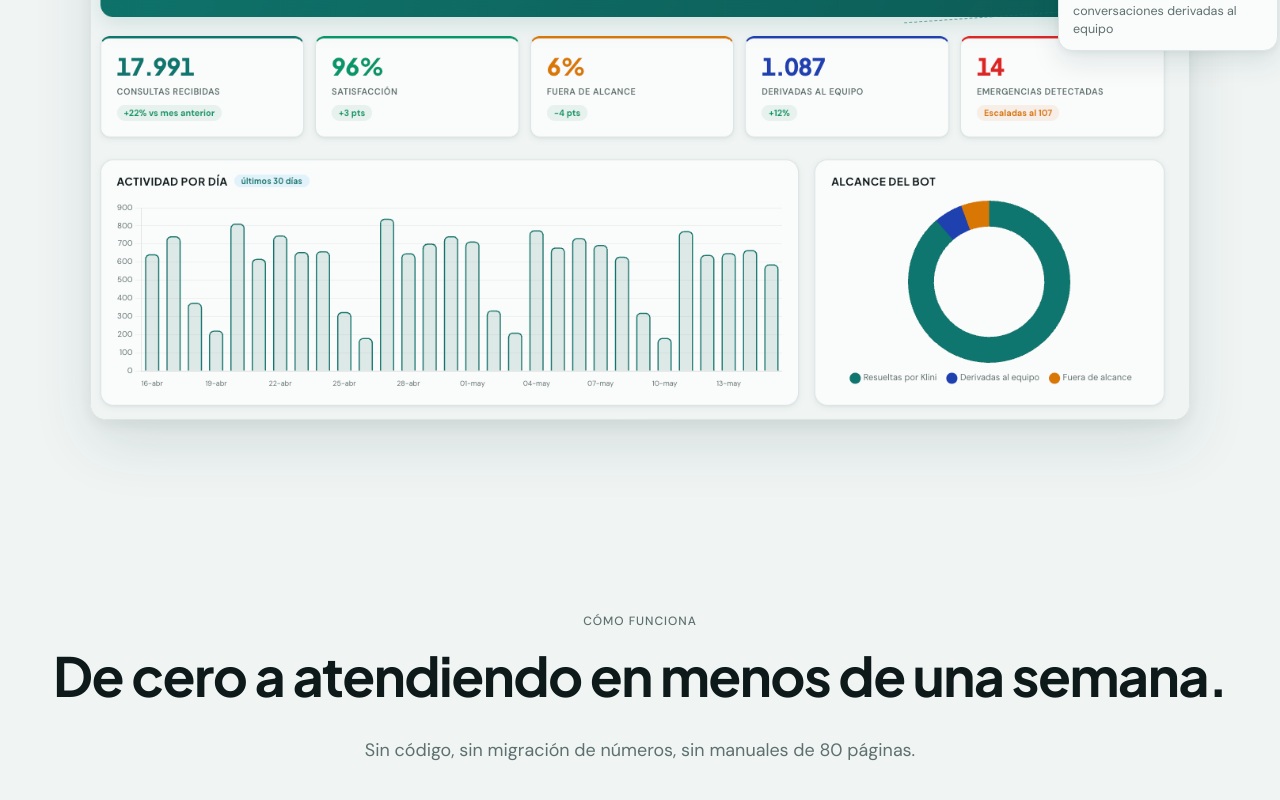
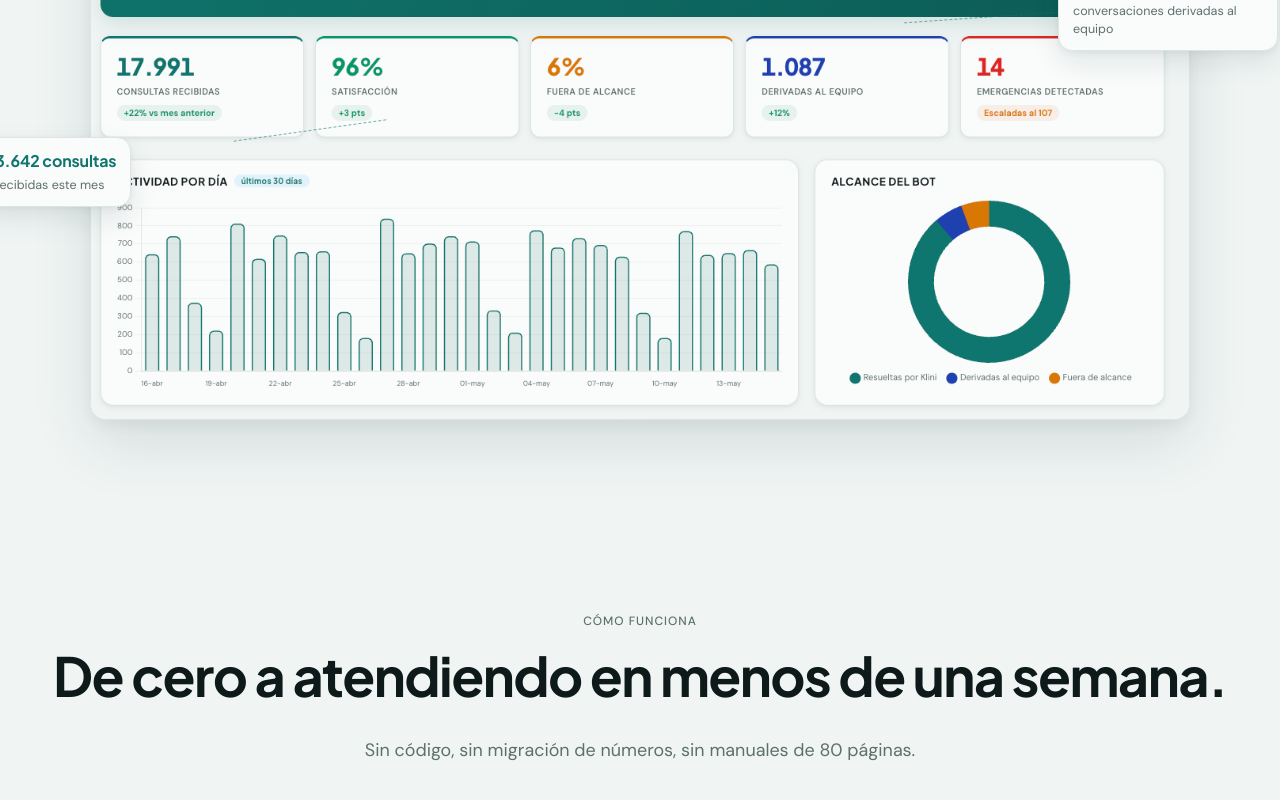
Before and after one commit to luquibotbol/klini, a Next.js app: page / in a window 1280 px wide. Shown: the part 1848-2648 px from the top of the page. Built offline with nearby package versions, Linux system fonts and the light colour scheme.

Commit message:
Replace emergency callout with consultas recibidas on dashboard

```diff
--- a/app/components/DashboardSection.tsx
+++ b/app/components/DashboardSection.tsx
@@ -4,6 +4,7 @@ import SafariFrame from "./SafariFrame";
 const callouts = [
   { num: "304 horas", label: "ahorradas a tu equipo este mes" },
   { num: "1.087 conversaciones", label: "derivadas al equipo correcto" },
+  { num: "3.642 consultas", label: "recibidas este mes" },
 ];
 
 export default function DashboardSection() {
@@ -40,6 +41,12 @@ export default function DashboardSection() {
             <span className="dash-callout-label">
               conversaciones derivadas al equipo
             </span>
+          </div>
+          <div className="dash-callout-line" />
+
+          <div className="dash-callout cl-3">
+            <span className="dash-callout-num">3.642 consultas</span>
+            <span className="dash-callout-label">recibidas este mes</span>
           </div>
           <div className="dash-callout-line" />
 
```
